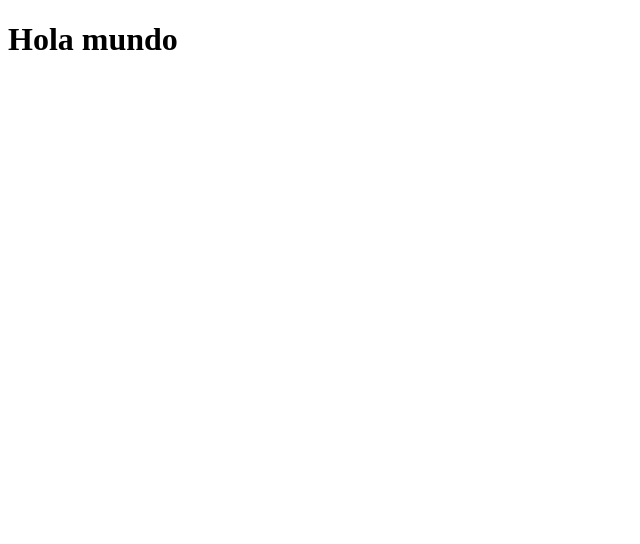
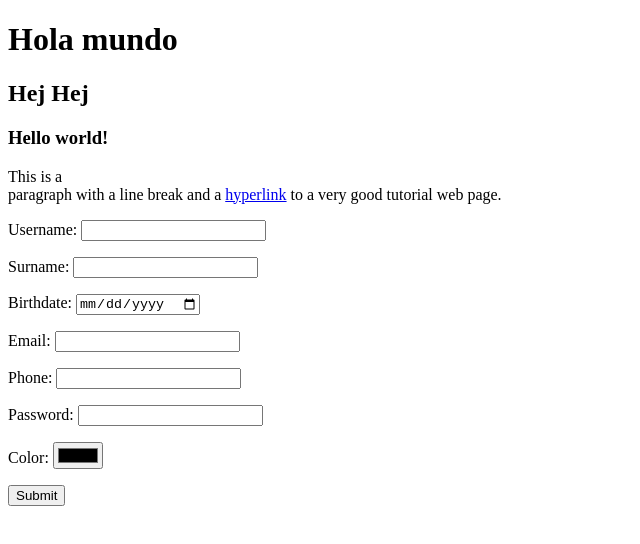
Before and after one commit to AlfonsoGonzalezOrtiz/InterfacesPractica1, a plain HTML site: page index.html in a window 1280 px wide. Shown: the whole page, without its empty margins (0-640 px from the left). Drawn offline with Linux system fonts and the light colour scheme.

Commit message:
Version Final

```diff
--- a/index.html
+++ b/index.html
@@ -1,12 +1,64 @@
 <!DOCTYPE html>
+<!-- El idioma -->
 <html lang="en">
 
 <head>
+    <!-- The HTML5 specification encourages web developers to use
+    the UTF-8 characters  set, wich covers almost all of the characters
+     and symbols in the world! -->
+    <meta charset="UTF-8">
+
+    <!-- https://www.w3schools.com/tags/tag_meta.asp -->
+    <meta name="viewport" content="width=device-width, initial-scale=1.0">
     <title>Formulario</title>
 </head>
 
 <body>
     <h1>Hola mundo</h1>
+    <h2> Hej Hej</h2>
+    <h3><strong>Hello world!</strong></h3>
+    <p>This is a <br> paragraph with a line break and a
+        <a href="https://www.w3schools.com">hyperlink</a>
+        to a very good tutorial web page.</a>
+    </p>
+    <form action="">
+        <p>
+            <label for="username">Username:</label>
+            <input type="text" name="username" id="username" title='Introduce
+        your name' autocomplete="name" />
+        </p>
+        <p>
+            <label for="surname">Surname:</label>
+            <input type="text" name="surname" id="surname" title='Introduce
+        your surname' autocomplete="surname" />
+        </p>
+        <p>
+            <label for="birthdate">Birthdate:</label>
+            <input type="date" name="birthdate" id="birthdate" title='Introduce
+        your birthdate' autocomplete="birthdate" />
+        </p>
+        <p>
+            <label for="email">Email:</label>
+            <input type="email" name="email" id="email" title='Introduce
+        your email' autocomplete="email" />
+        </p>
+        <p>
+            <label for="phone">Phone:</label>
+            <input type="tel" name="phone" id="phone" title='Introduce
+        your phone' autocomplete="phone" />
+        </p>
+
+        <p>
+            <label for="password">Password:</label>
+            <input type="password" name="password" id="password" title='Introduce
+        your password' autocomplete="password" />
+        </p>
+        <p>
+            <label for="color">Color:</label>
+            <input type="color">
+        </p>
+        <input type="submit" value="Submit" />
+    </form>
 </body>
 
 </html>
```
